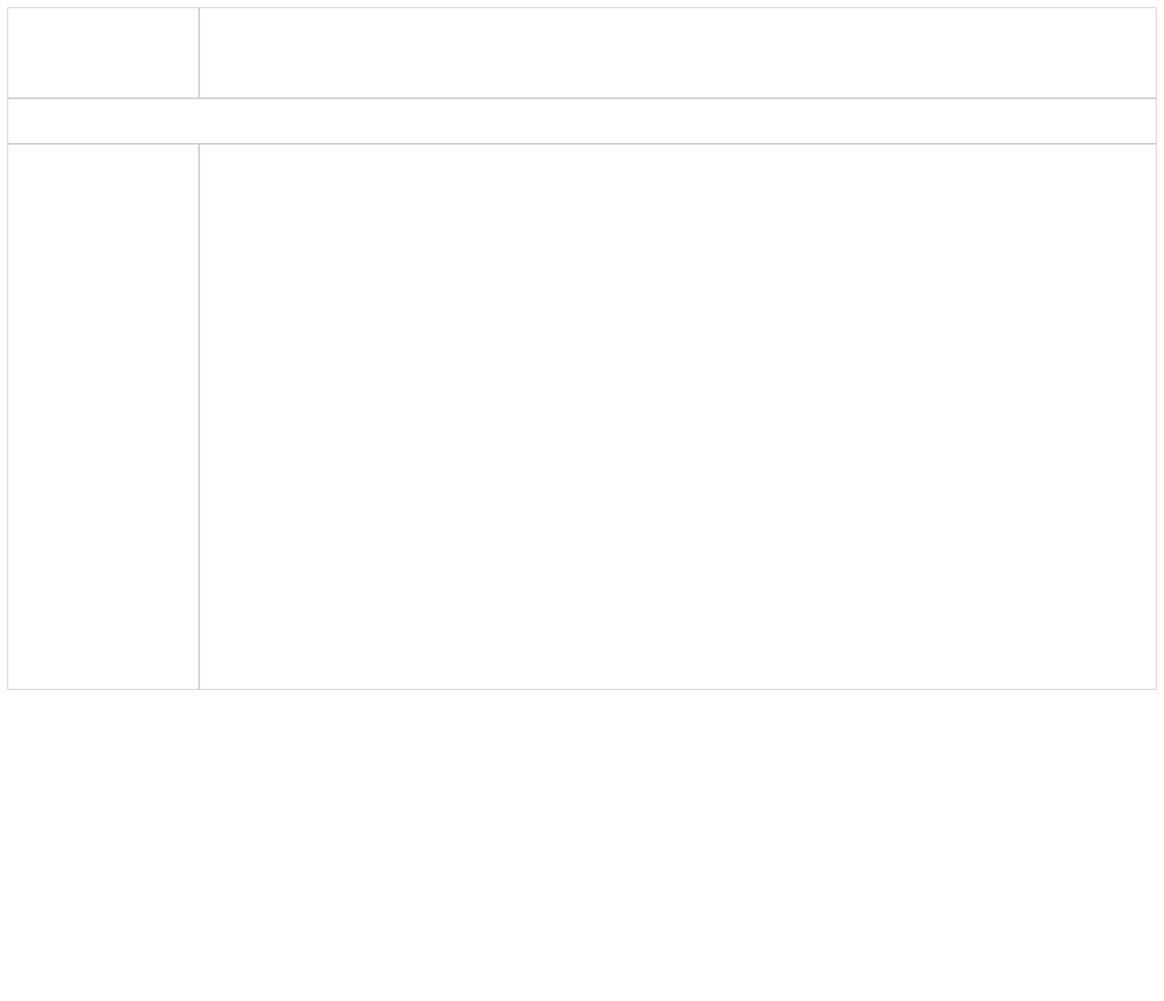
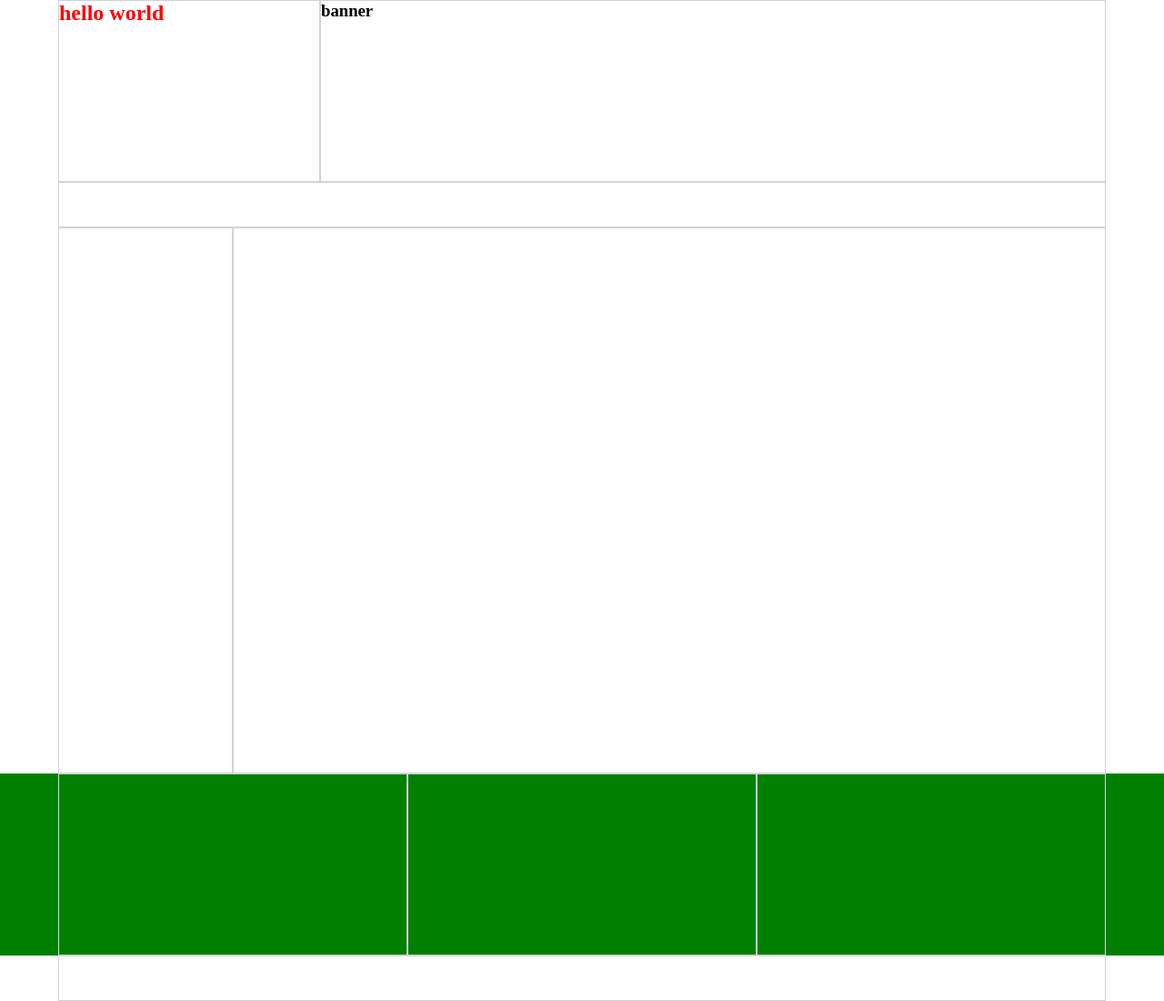
Before and after one commit to NafisaNitu/bitm_nitu_batch_4, a plain HTML site: page class-3/css.html in a window 1280 px wide. Shown: the whole page at 91% size. Before the commit the page ends 800 px from the top, so only its background shows below. Drawn offline with Linux system fonts and the light colour scheme.

Commit message:
class-3 folder upload

```diff
--- a/class-3/css.html
+++ b/class-3/css.html
@@ -29,12 +29,49 @@
     </style>
 </head>
 <body>
-    <div class="col-2 h-100"></div>
-    <div class="col-10 h-100"></div>
+   <section>
+       <div class="container">
+           <div class="row">
+               <div class="col-3 h-200">
+                   <h1 class="heading">hello world</h1>
+               </div>
+               <div class="col-9 h-200">
+                   <h3>banner</h3>
+               </div>
+           </div>
+       </div>
+   </section>
 
-    <div class="col-12 h-50"></div>
+    <section>
+        <div class="container">
+            <div class="row">
+                <div class="col-12 h-50"></div>
+            </div>
+            <div class="row">
+                <div class="col-2 h-600"></div>
+                <div class="col-10 h-600"></div>
+            </div>
+        </div>
+    </section>
 
-    <div class="col-2 h-600"></div>
-    <div class="col-10 h-600"></div>
+    <section class="bg-green">
+        <div class="container">
+            <div class="row">
+                <div class="col-4 h-200"></div>
+                <div class="col-4 h-200"></div>
+                <div class="col-4 h-200"></div>
+            </div>
+        </div>
+    </section>
+
+    <section>
+        <div class="container">
+            <div class="row">
+                <div class="col-12 h-50"></div>
+            </div>
+        </div>
+    </section>
+
+
 </body>
 </html>
--- a/class-3/css/style.css
+++ b/class-3/css/style.css
@@ -1,5 +1,7 @@
 *{
     box-sizing: border-box;
+    margin: 0px;
+    padding: 0px;
 }
 
 .col-1 { width: 8.33%}
@@ -21,6 +23,22 @@
     border: 1px solid lightgray;
 }
 
+.heading {
+    color: #ff0000;
+}
+
+.heading:hover {
+    color: green;
+}
+.container {
+    width: 90%;
+    height: auto;
+    margin: 0 auto;
+}
+
+
+
+
 .row:after {
     content: '';
     clear: both;
```
